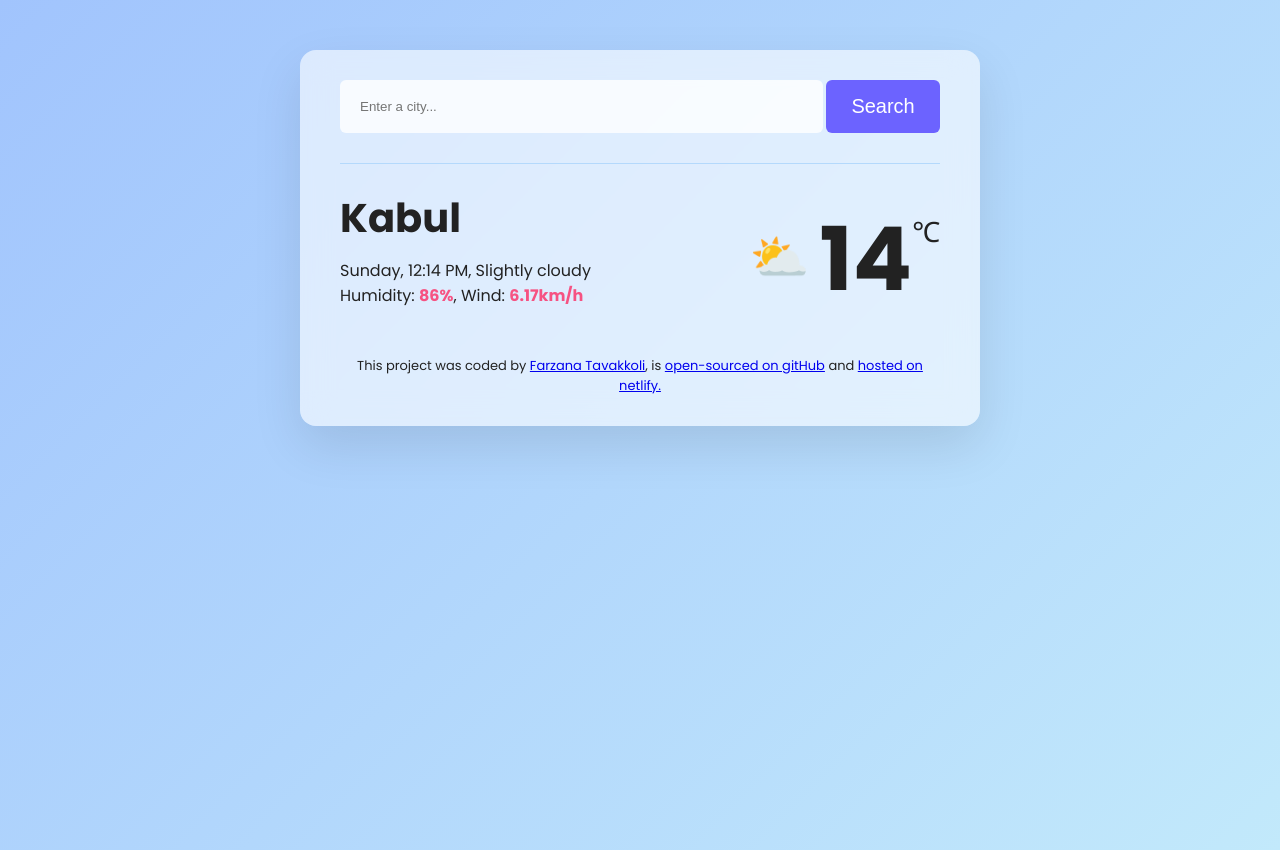
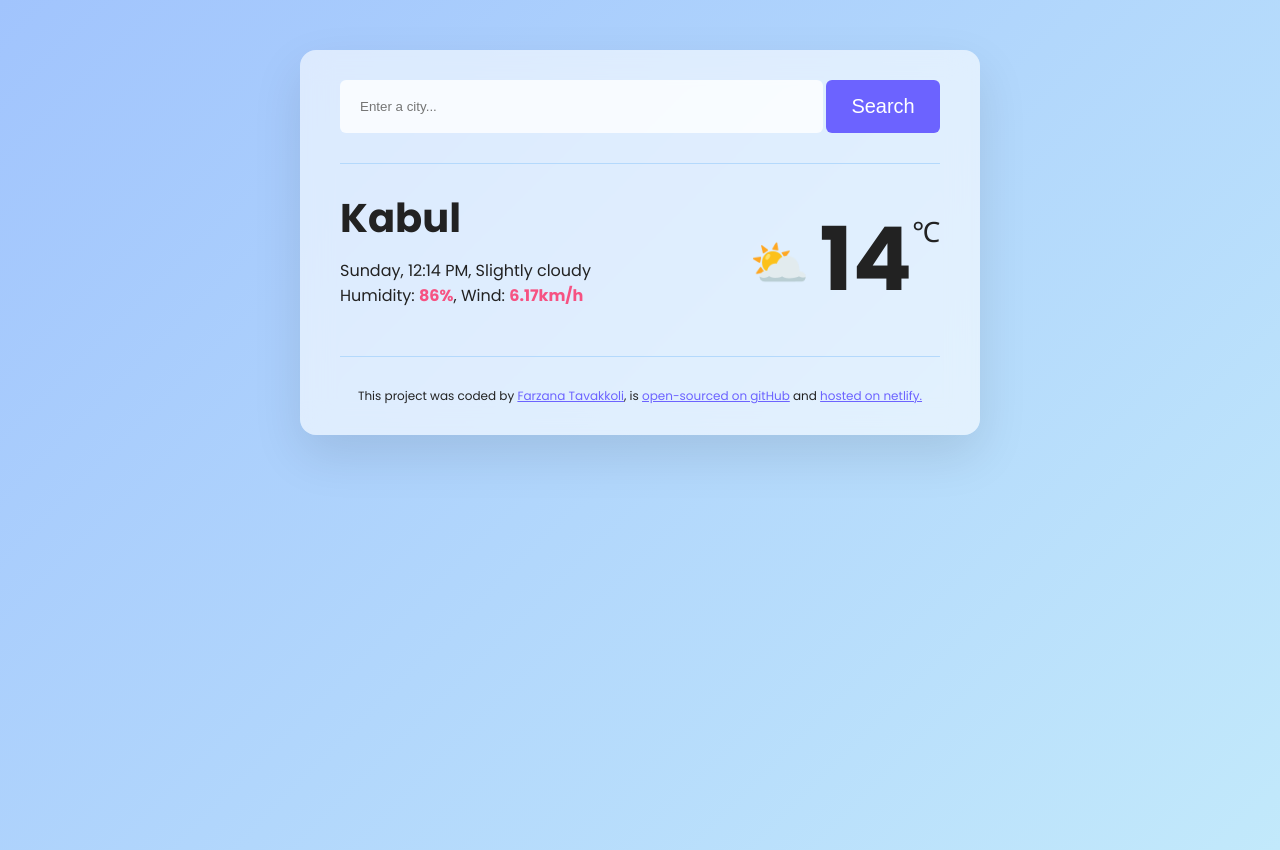
Before and after one commit to farzanatavakkoli/weather-application, a plain HTML site: page index.html in a window 1280 px wide. Drawn offline with Linux system fonts and the light colour scheme.

Commit message:
updated the footer

```diff
--- a/src/style.css
+++ b/src/style.css
@@ -20,6 +20,9 @@ body {
 header {
   border-bottom: 1px solid #b4d9fc;
   padding: 0 0 30px 0;
+}
+a {
+  color: var(--accent);
 }
 .weather-app {
   background: var(--card-bg-light);
@@ -75,7 +78,7 @@ main {
 }
 .current-temperature-icon {
   font-size: 48px;
-  margin-top: 28px;
+  margin-top: 34px;
 }
 .current-temperature-value {
   font-size: 88px;
@@ -88,5 +91,7 @@ main {
 }
 footer {
   text-align: center;
-  font-size: 13px;
+  font-size: 12px;
+  border-top: 1px solid #b4d9fc;
+  padding: 30px 0 0 0;
 }
```
